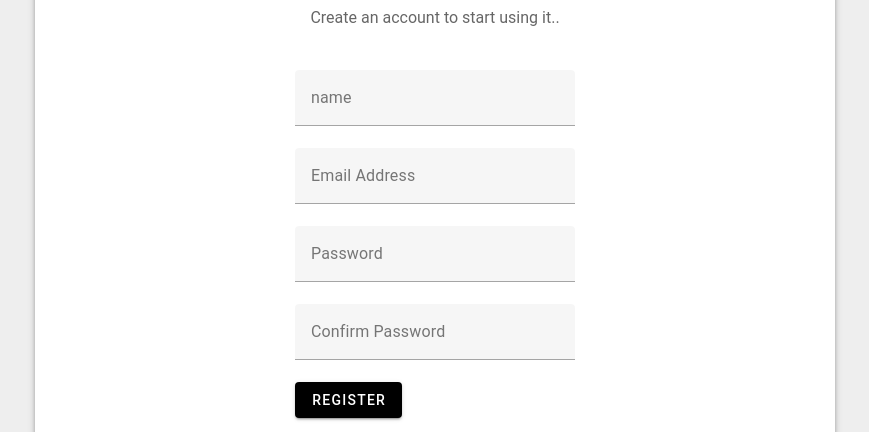
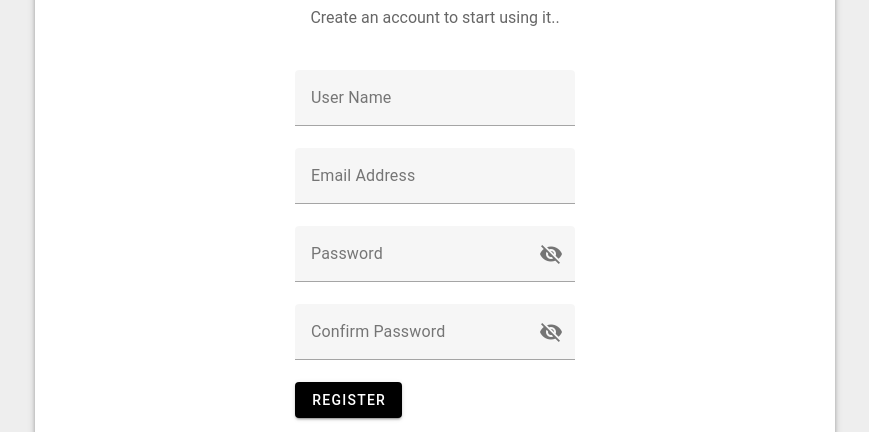
Before and after one commit to joaovitor2614/Logly, a Vue app in the folder web/: page /login in a window 1280 px wide. Both pictures are taken after a click on the button "SIGN UP". Shown: the part 165-597 px from the top of the page, without its empty margins (205-1074 px from the left). Built offline with nearby package versions, Linux system fonts and the light colour scheme.

Commit message:
refactor: re-use Login and Register Form and add password field visibility toggling

```diff
--- a/web/src/components/auth/Form.vue
+++ b/web/src/components/auth/Form.vue
@@ -0,0 +1,70 @@
+<script setup lang="ts">
+import { ref } from 'vue'
+interface Props {
+    form: Record<string, string>,
+    errorsMessages: Record<string, string[]>,
+    authType: 'register' | 'login'
+}
+
+const props = defineProps<Props>();
+
+const showPassword = ref(false);
+const showConfirmPassword = ref(false);
+</script>
+
+<template>
+         <v-text-field
+                    v-if="props.authType === 'register'"
+                    v-model="props.form.name"
+                    :error-messages="props.errorsMessages.name"
+                    name="name"
+                    label="User Name"
+                    type="text"
+                    placeholder="name"
+
+                    required
+                ></v-text-field>
+                <v-text-field
+                    v-if="props.authType === 'login' || props.authType === 'register'"
+                    v-model="props.form.email"
+                    :error-messages="props.errorsMessages.email"
+                    name="email"
+                    label="Email Address"
+                    type="email"
+                    placeholder="email"
+
+                    required
+                ></v-text-field>
+                <v-text-field
+                    v-if="props.authType === 'login' || props.authType === 'register'"
+                    v-model="props.form.password"
+                    :error-messages="props.errorsMessages.password"
+                    :type="showPassword ? 'text' : 'password'"
+                    :append-inner-icon="showPassword ? 'mdi-eye' : 'mdi-eye-off'"
+                    @click:append-inner="showPassword = !showPassword"
+                    name="password"
+                    label="Password"
+
+                    placeholder="password"
+                    required
+                ></v-text-field>
+                <v-text-field
+                    v-if="props.authType === 'register'"
+                    v-model="props.form.confirmPassword"
+                    :error-messages="props.errorsMessages.confirmPassword"
+                    :type="showConfirmPassword ? 'text' : 'password'"
+                    :append-inner-icon="showConfirmPassword ? 'mdi-eye' : 'mdi-eye-off'"
+                    @click:append-inner="showConfirmPassword = !showConfirmPassword"
+                    name="confirmPassword"
+                    label="Confirm Password"
+
+                    placeholder="cocnfirm password"
+
+                    required
+                ></v-text-field>
+
+</template>
+
+<style scoped>
+
+</style>
--- a/web/src/components/auth/Login.vue
+++ b/web/src/components/auth/Login.vue
@@ -1,4 +1,5 @@
 <script setup lang="ts">
+import Form from './Form.vue'
 import Button from '@/components/common/Button.vue'
 import { computed } from 'vue';
 import { useAuthStore } from '../../stores/index';
@@ -37,24 +38,7 @@ const redirectToRegister = () => {
 
         <AuthBase :helperTitle="'Login to access your acount.'">
             <form @submit.prevent="handleLogin">
-                        <v-text-field
-                            v-model="form.email"
-                            name="email"
-                            label="Email"
-                            type="email"
-                            placeholder="email"
-                            :error-messages="errorsMessages.email"
-                            required
-                        ></v-text-field>
-                        <v-text-field
-                            v-model="form.password"
-                            name="password"
-                            label="Password"
-                            type="password"
-                            placeholder="password"
-                            :error-messages="errorsMessages.password"
-                            required
-                        ></v-text-field>
+                <Form :form="form" :errorsMessages="errorsMessages" :authType="'login'"/>
                         <Button :isDisabled="isDisabled" :buttonAction="handleLogin">Login</Button>
                         <div style="  text-align: center; padding: 60px 0;">
                                 <v-card-text class="white--text" >
--- a/web/src/components/auth/Register.vue
+++ b/web/src/components/auth/Register.vue
@@ -1,12 +1,13 @@
 <script setup lang="ts">
 import Button from '@/components/common/Button.vue'
-
+import Form from './Form.vue'
 import { useAuthStore } from '../../stores/index';
 
 import useForm from '../../hooks/useForm'
 import AuthBase from './AuthBase.vue'
 import { computed } from 'vue';
 
+import { router } from '../../router/router'
 
 
 const { form, errorsMessages } = useForm()
@@ -35,46 +36,7 @@ const redirectToLogin = () => {
 
     <AuthBase :helperTitle="'Create an account to start using it..'">
         <form @submit.prevent="handleRegister">
-                <v-text-field
-                    v-model="form.name"
-                    :error-messages="errorsMessages.name"
-                    name="name"
-                    label="name"
-                    type="text"
-                    placeholder="name"
-
-                    required
-                ></v-text-field>
-                <v-text-field
-                    v-model="form.email"
-                    :error-messages="errorsMessages.email"
-                    name="email"
-                    label="Email Address"
-                    type="email"
-                    placeholder="email"
-
-                    required
-                ></v-text-field>
-                <v-text-field
-                    v-model="form.password"
-                    :error-messages="errorsMessages.password"
-                    name="password"
-                    label="Password"
-                    type="password"
-
-                    placeholder="password"
-                    required
-                ></v-text-field>
-                <v-text-field
-                    v-model="form.confirmPassword"
-                    :error-messages="errorsMessages.confirmPassword"
-                    name="confirmPassword"
-                    label="Confirm Password"
-                    type="password"
-                    placeholder="cocnfirm password"
-
-                    required
-                ></v-text-field>
+                <Form :form="form" :errorsMessages="errorsMessages" :authType="'register'"/>
 
                 <Button :buttonAction="handleRegister" :isDisabled="isDisabled">Register</Button>
                 <div style="  text-align: center; padding: 10px 0;">
```
